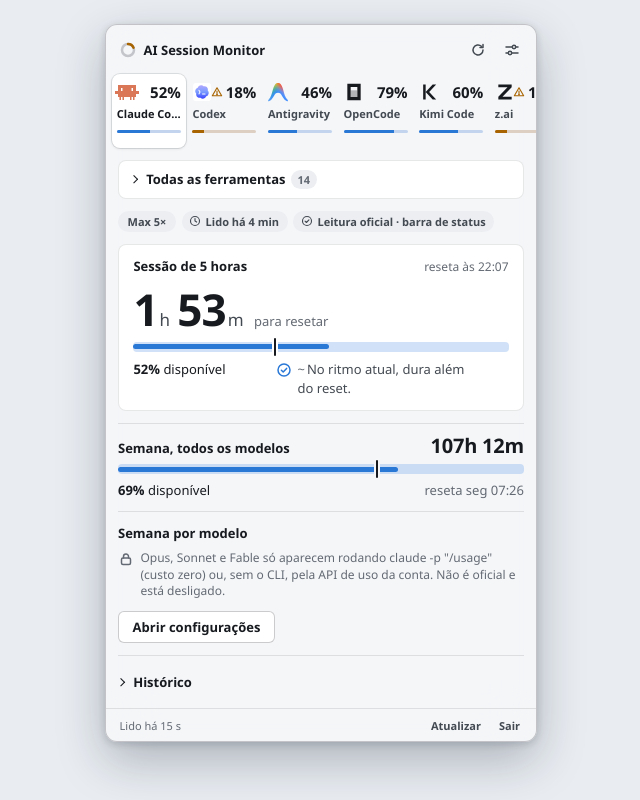
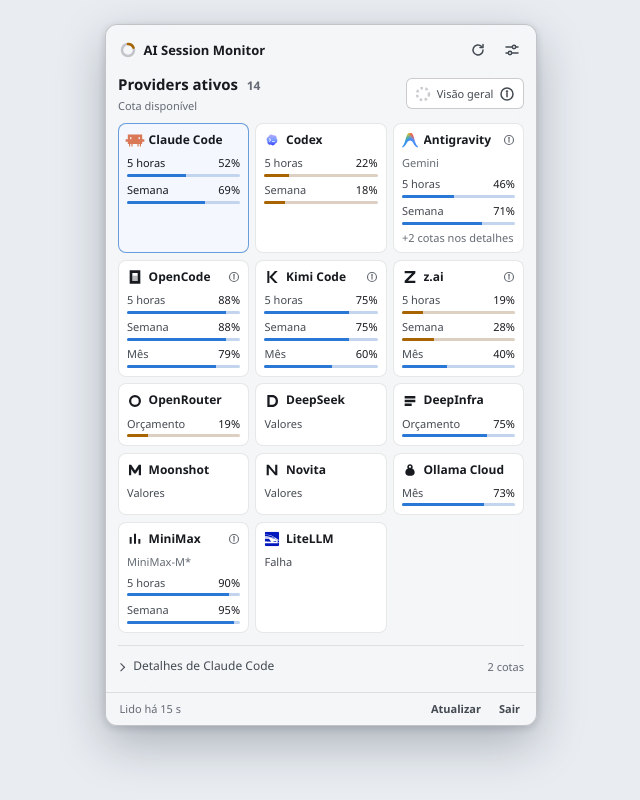
Before and after one commit to juninmd/ai-session-monitor, a React (Vite) app: page / in a window 1280 px wide. Shown: the whole page, without its empty margins (319-959 px from the left). Built offline with nearby package versions, Linux system fonts and the light colour scheme.

Commit message:
feat(ui): implement active-provider grid as real app interface and fix release workflow

```diff
--- a/src/main.tsx
+++ b/src/main.tsx
@@ -35,7 +35,7 @@
   createRoot(container).render(
     <StrictMode>
       <ErrorBoundary>
-        <App backend={backend} />
+        <App backend={backend} preview />
       </ErrorBoundary>
     </StrictMode>,
   );
--- a/src/styles/index.css
+++ b/src/styles/index.css
@@ -12,3 +12,8 @@
 @import "./feedback.css";
 @import "./controls.css";
 @import "./forms.css";
+@import "../prototype/preview.css";
+@import "../prototype/grid.css";
+@import "../prototype/details.css";
+@import "../prototype/actions.css";
+@import "../prototype/overview.css";
```
Also changed, not shown: 1 other file (tests, documents, lock files or other folders).
